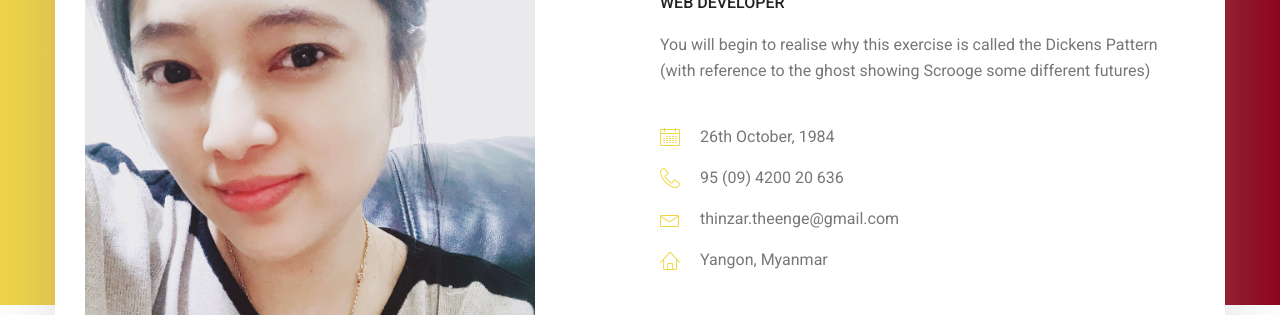
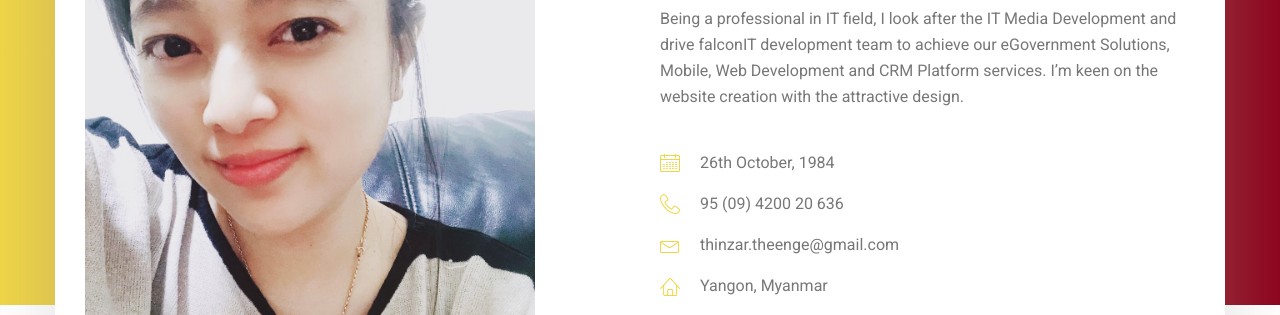
Before and after one commit to ThinzarTeresa/thinzarteresa.github.io, a plain HTML site: page index.html in a window 1280 px wide. Shown: the part 455-770 px from the top of the page. Drawn offline with Linux system fonts and the light colour scheme.

Commit message:
to update index file

```diff
--- a/index.html
+++ b/index.html
@@ -78,8 +78,8 @@
 								<div class="personal_text">
 									<h6>Hello Everybody, i am</h6>
 									<h3>Thin Zar Myo Lwin</h3>
-									<h4>Web Developer</h4>
-									<p>You will begin to realise why this exercise is called the Dickens Pattern (with reference to the ghost showing Scrooge some different futures)</p>
+									<h4>IT Developer</h4>
+									<p>Being a professional in IT field, I look after the IT Media Development and drive falconIT development team to achieve our eGovernment Solutions, Mobile, Web Development and CRM Platform services. I’m keen on the website creation with the attractive design.</p>
 									<ul class="list basic_info">
 										<li><a href="#"><i class="lnr lnr-calendar-full"></i> 26th October, 1984</a></li>
 										<li><a href="#"><i class="lnr lnr-phone-handset"></i> 95 (09) 4200 20 636</a></li>
```
